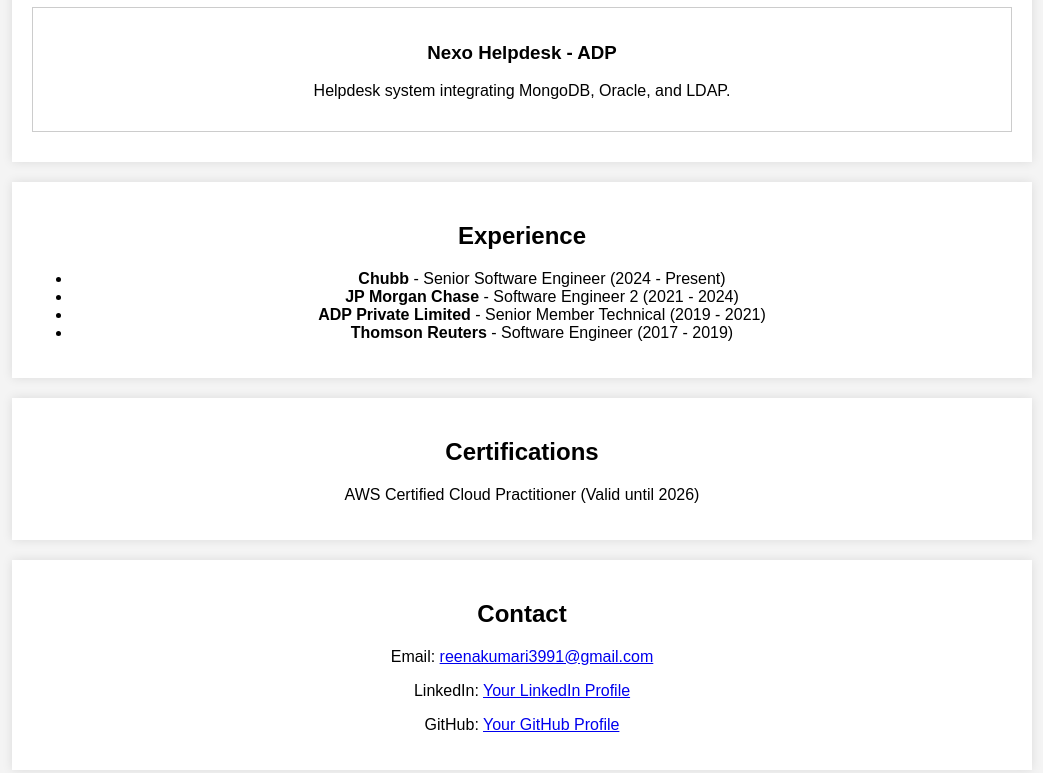
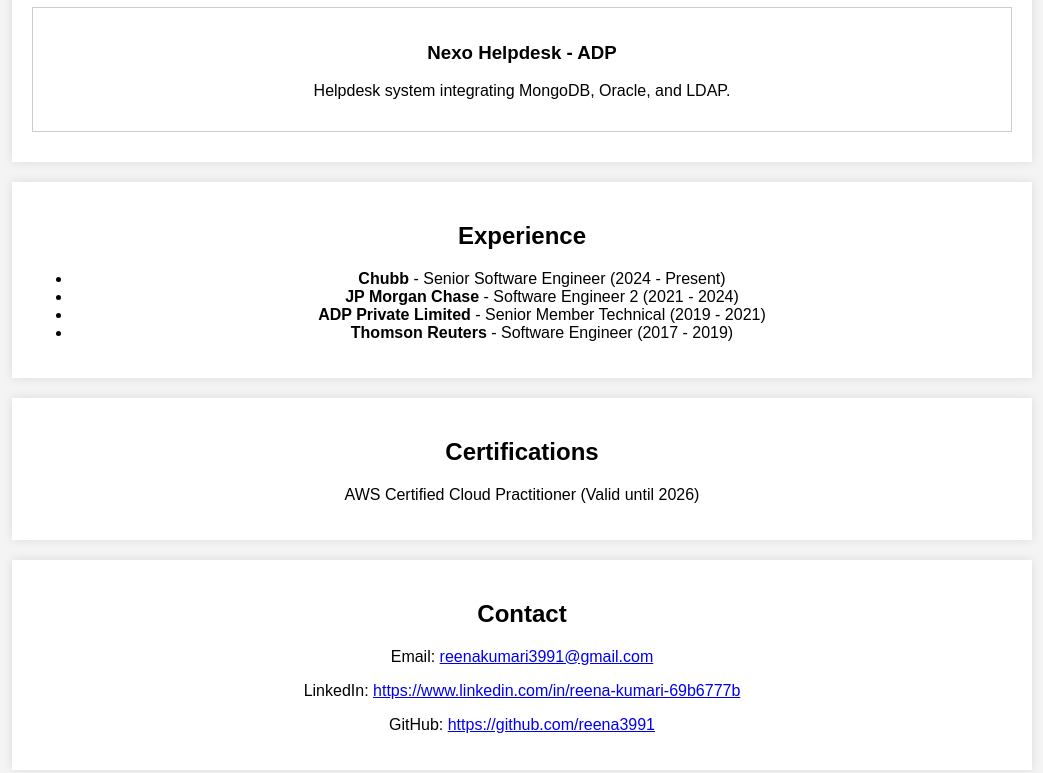
Before and after one commit to Reena3991/reena-portfolio, a plain HTML site: page index.html in a window 1280 px wide. Shown: the part 935-1708 px from the top of the page, without its empty margins (118-1161 px from the left). Drawn offline with Linux system fonts and the light colour scheme.

Commit message:
Update index.html

```diff
--- a/index.html
+++ b/index.html
@@ -69,8 +69,8 @@
     <section id="contact">
         <h2>Contact</h2>
         <p>Email: <a href="mailto:reenakumari3991@gmail.com">reenakumari3991@gmail.com</a></p>
-        <p>LinkedIn: <a href="#">Your LinkedIn Profile</a></p>
-        <p>GitHub: <a href="https://github.com/your-username">Your GitHub Profile</a></p>
+        <p>LinkedIn: <a href="#">https://www.linkedin.com/in/reena-kumari-69b6777b </a></p>
+        <p>GitHub: <a href="https://github.com/reena3991">https://github.com/reena3991</a></p>
     </section>
 
 </body>
```
